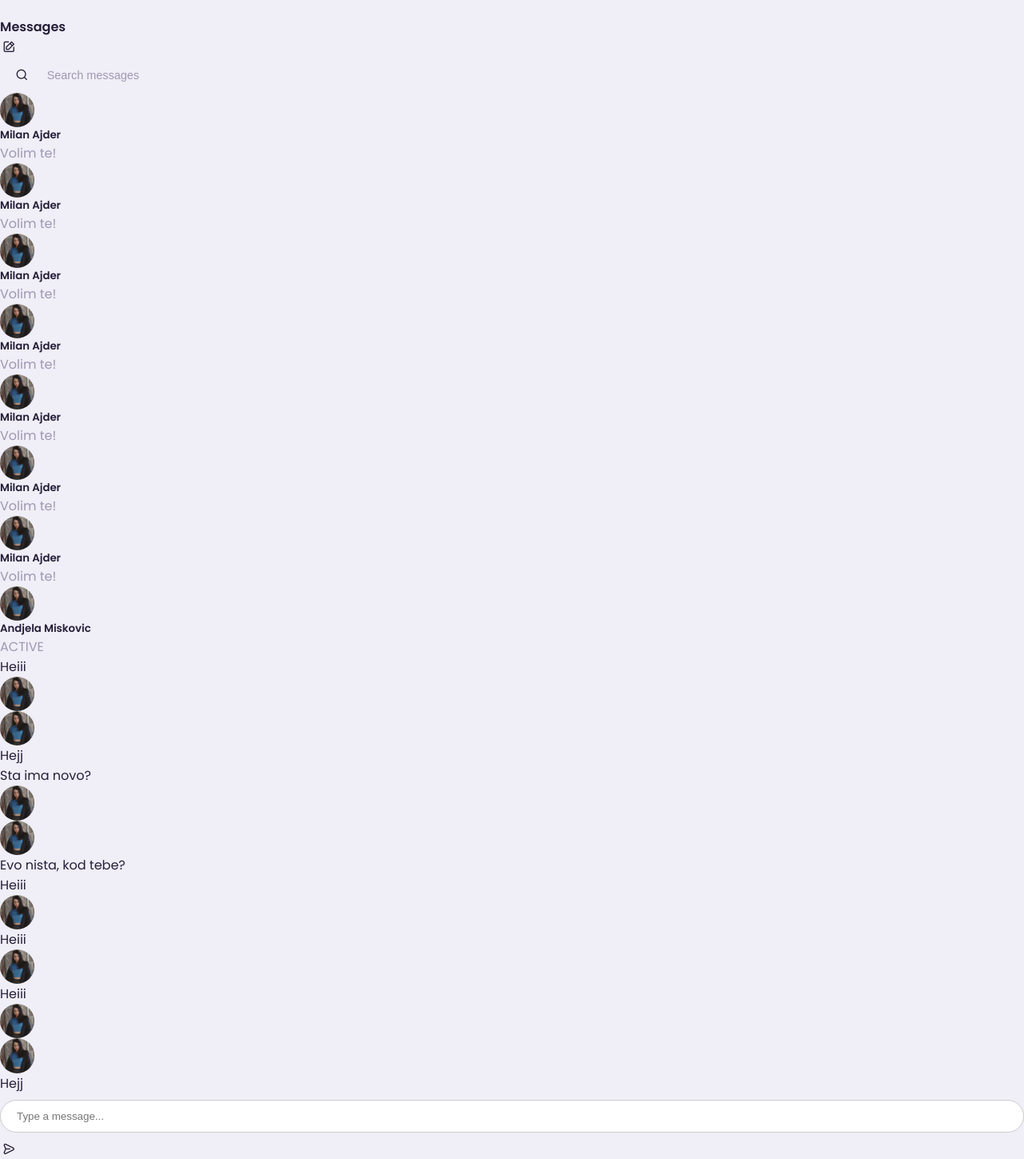
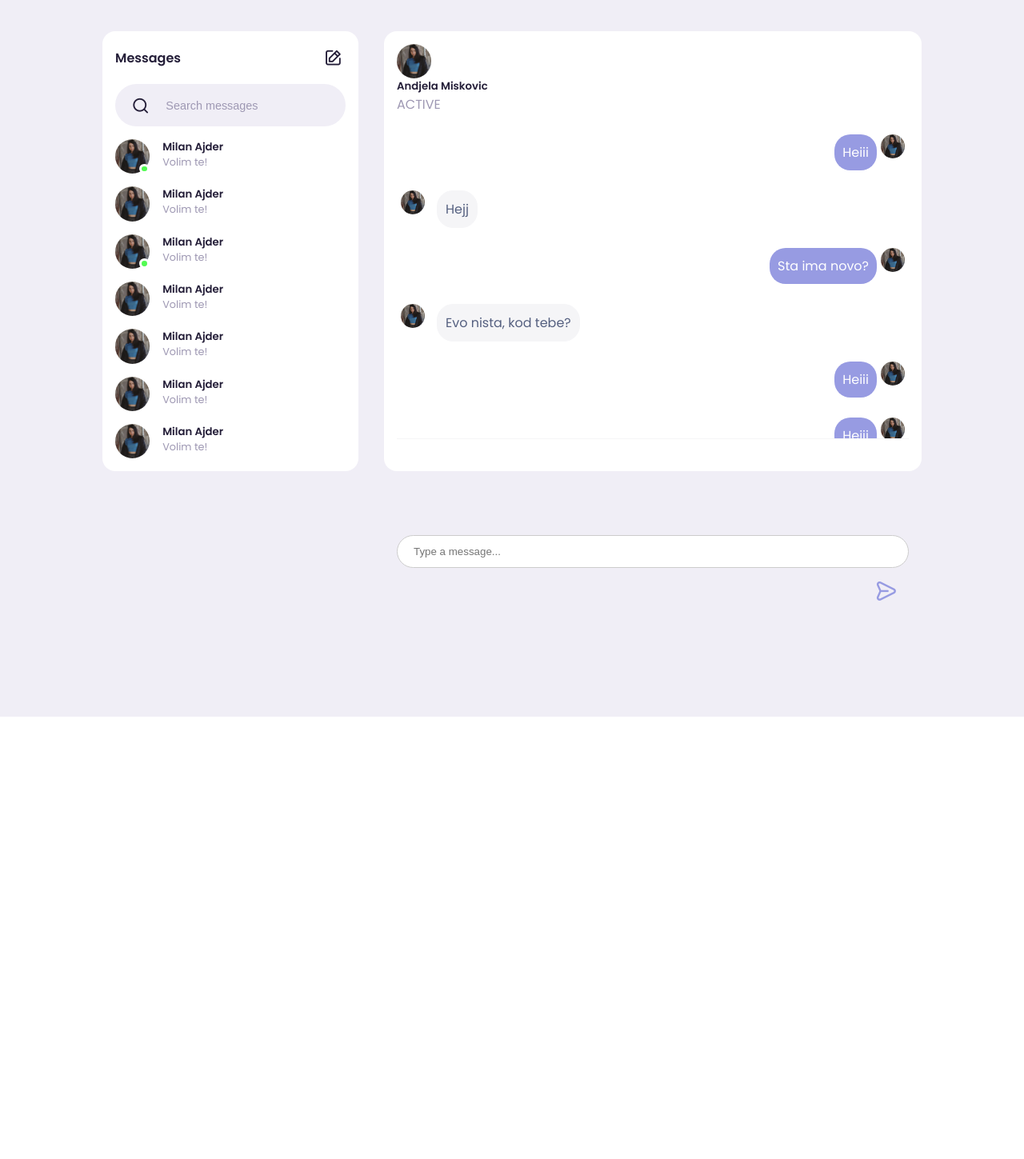
Before and after one commit to mmmajder/Web-project, a web app: page /messages.html in a window 1280 px wide. Shown: the part 65-1514 px from the top of the page at 80% size. After the commit the page ends 961 px from the top, so only its background shows below. Run offline with its HTML, style and script files only (its server is not run), Linux system fonts and the light colour scheme; data that the repository does not hold is empty.

Commit message:
added messages page

```diff
--- a/WebProject/WebContent/css/style.css
+++ b/WebProject/WebContent/css/style.css
@@ -216,15 +216,18 @@
     justify-content: space-between;
 }
 
-nav .container #buttons {
+nav .container #buttons,
+.send-message-icon {
     float: right;
 }
 
-nav .container #buttons span {
+nav .container #buttons span,
+.send-message-icon span {
     margin: 0 8px;
 }
 
-nav .container #buttons i {
+nav .container #buttons i,
+.send-message-icon i {
     font-size: 1.8rem;
     color: var(--color-primary);
 }
@@ -262,7 +265,7 @@
 
 main {
     position: relative;
-    top: 5.4rem;
+    top: 4.5rem;
 }
 
 main .container {
@@ -786,3 +789,171 @@
 .showing .container {
     width: 60%;
 }
+
+
+/**Messages**/
+
+main .messages-container {
+    display: grid;
+    grid-template-columns: 25vw auto;
+    column-gap: 2rem;
+    position: relative;
+}
+
+.messages-container {
+    width: 80%;
+    margin: 0 auto;
+}
+
+main .messages-container .left {
+    height: max-content;
+    position: sticky;
+    top: var(--sticky-top-right);
+    bottom: 0;
+}
+
+.left .messages {
+    background: var(--color-white);
+    border-radius: var(--card-border-radius);
+    padding: var(--card-padding);
+    margin-top: 2rem;
+    margin-bottom: 1rem;
+}
+
+.left .messages .heading {
+    display: flex;
+    align-items: center;
+    justify-content: space-between;
+    margin-bottom: 1rem;
+}
+
+.left .messages i {
+    font-size: 1.4rem;
+}
+
+.left .messages .search-bar {
+    display: flex;
+    margin-bottom: 1rem;
+}
+
+.left .messages .message {
+    display: flex;
+    gap: 1rem;
+    margin-bottom: 1rem;
+    align-items: start;
+}
+
+.left .message .profile-picture {
+    position: relative;
+    overflow: visible;
+}
+
+.left .profile-picture img {
+    border-radius: 50%;
+}
+
+.left .messages .message:last-child {
+    margin: 0;
+}
+
+.left .messages .message p {
+    font-size: 0.8rem;
+}
+
+.left .messages .message .profile-picture .active {
+    width: 0.8rem;
+    height: 0.8rem;
+    border-radius: 50%;
+    border: 3px solid var(--color-white);
+    background: var(--color-success);
+    position: absolute;
+    bottom: 0;
+    right: 0;
+}
+
+.chat {
+    background: var(--color-white);
+    border-radius: var(--card-border-radius);
+    padding: var(--card-padding);
+    margin-top: 2rem;
+    margin-bottom: 1rem;
+}
+
+.chat-content {
+    height: 100%;
+    position: relative;
+}
+
+.chat-messages {
+    display: flex;
+    overflow-y: scroll;
+    border-bottom: 1px solid #F5F5F7;
+    flex-direction: column;
+    position: absolute;
+    top: 0;
+    left: 0;
+    right: 0;
+    bottom: 7rem;
+}
+
+.message-container {
+    display: flex;
+}
+
+.message-container .profile-picture {
+    margin: 5px;
+    width: 30px;
+    height: 30px;
+    border-radius: 50px;
+}
+
+.message-right {
+    align-self: flex-end;
+    margin-top: 20px;
+}
+
+.message-left {
+    align-self: flex-start;
+    margin-top: 20px;
+}
+
+.message-right .message-text {
+    background-color: var(--color-primary);
+    border-radius: 20px;
+}
+
+.message-left .message-text {
+    background-color: #F5F5F7;
+    border: 1px solid #F5F5F7;
+    border-radius: 20px;
+    color: #556080;
+    margin-left: 10px;
+}
+
+.message-text {
+    max-width: 300px;
+    height: auto;
+    color: white;
+    text-align: center;
+    margin-top: 5px;
+    padding: 10px;
+}
+
+
+/**Scrollbar**/
+
+::-webkit-scrollbar {
+    width: 10px;
+}
+
+ ::-webkit-scrollbar-track {
+    background: #f1f1f1;
+}
+
+ ::-webkit-scrollbar-thumb {
+    background: #888;
+}
+
+ ::-webkit-scrollbar-thumb:hover {
+    background: #555;
+}
```
Also changed, not shown: WebProject/WebContent/profile.html (+3 -12 lines), WebProject/WebContent/js/messages.js (added).
